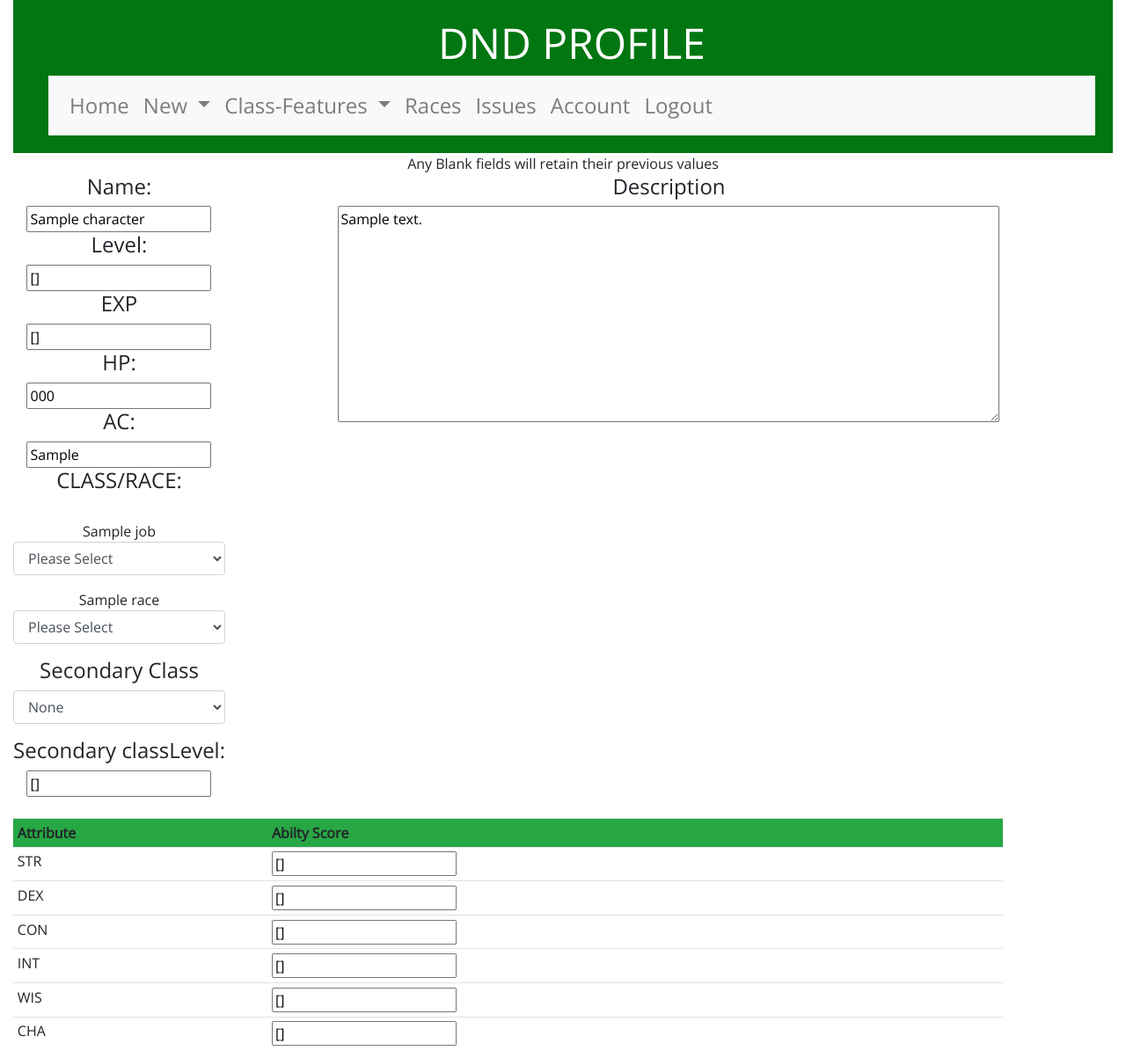
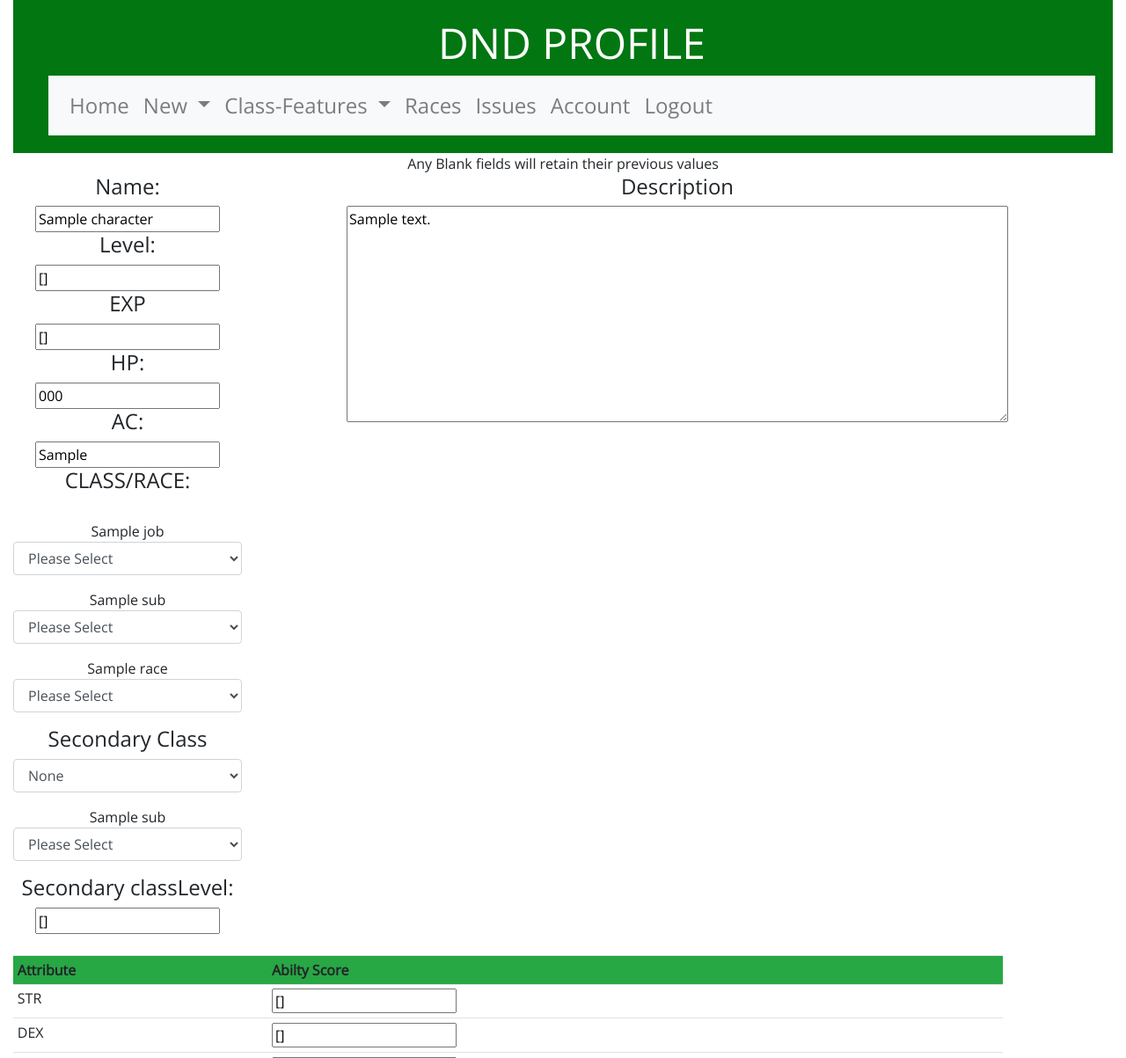
Before and after one commit to dmrobbin/flask_dnd, a Flask app: template templates/character_edit.html in a window 1280 px wide. Shown: the top 1203 px of the page at 88% size. Run offline with Flask 2, Linux system fonts and the light colour scheme; the template is opened without the code that fills it: most values are stand-ins (such as "Sample title", 1, 10 or a date in 2020); parts of the project's set-up code (start-up, migrations or seed data) failed here and were passed over; some libraries are stand-ins or nearby versions.

Commit message:
Full subclass/multi subclass support

```diff
--- a/app.py
+++ b/app.py
@@ -330,7 +330,7 @@ def edit_sub(sub):
     format_dict(subs_dict)
 
     if request.method == 'POST' and request.form['edit'] == '1':
-
+        subs.SUB_JOB=request.form['sub_job']
         subs.LEVEL_1=request.form['LEVEL_1'],
         subs.LEVEL_2=request.form['LEVEL_2'],
         subs.LEVEL_3=request.form['LEVEL_3'],
@@ -663,7 +663,13 @@ def character_edit(ida):
     skills_query = session.query(my_skills).filter(my_skills.character_id == character.id and my_skills.user_id==ids[flask_login.current_user.id])
     skills = skills_query.one_or_none()
     multi = session.query(my_multi).filter(my_multi.CHARACTER_ID==character.id).first()
+
+    if multi:
+        multi_subs=session.query(my_sub).filter(my_sub.JOB==multi.JOB).all()
+    else:
+        multi_subs=None
     addR=0
+    subs= session.query(my_sub).filter(my_sub.JOB==character.JOB).all()
     if ids[flask_login.current_user.id] not in admins and ids[flask_login.current_user.id] != character.user_id:
         return redirect('/')
 
@@ -687,6 +693,8 @@ def character_edit(ida):
             character.NAME=request.form['name']
         if request.form['job'] !='':
             character.JOB=request.form['job']
+        if request.form['sub'] != '':
+            character.SUB=request.form['sub']
         if request.form['race'] !='':
             subtract_racial(character)
             character.RACE=request.form['race']
@@ -743,6 +751,7 @@ def character_edit(ida):
 
         #if multi exists
         if multi:
+
             if request.form.get('job_multi')!='Remove':
                 if request.form.get('job_multi')!= 'None':
                     multi.JOB = request.form.get('job_multi'),
@@ -751,6 +760,12 @@ def character_edit(ida):
             else:
                 multi_query=session.query(my_multi).filter(my_multi.CHARACTER_ID==character.id)
                 multi_query.delete()
+
+            if request.form['multi_sub']!='Remove':
+                if request.form['multi_sub'] != '':
+                    multi.SUB=request.form['multi_sub'],
+            else:
+                multi.SUB=''
         else:
             if request.form.get('job_multi')!= '' and request.form.get('level_multi')!='':
                 session.add(my_multi(
@@ -769,7 +784,7 @@ def character_edit(ida):
 
         return redirect(url_for('character_info',ida=character.id))
 
-    return render_template('character_edit.html', character=character, skills=skills, multi=multi, races=races)
+    return render_template('character_edit.html', character=character, skills=skills, multi=multi, races=races, subs=subs, multi_subs=multi_subs)
 
 @app.route('/spell_edit/<name>', methods=['POST', 'GET'])
 @flask_login.login_required
--- a/templates/character_edit.html
+++ b/templates/character_edit.html
@@ -40,8 +40,22 @@
 		</select>
 	</div>
 
-		<div class="form-group">
-			{{character.RACE}}
+
+	<div class="form-group">
+		{%if character.SUB%}
+			{{character.SUB}}
+		{%endif%}
+		<select name="sub" class="form-control">
+			<option value="">Please Select</option>
+			{%for sub in subs%}
+				<option value="{{sub.SUB_JOB}}">{{sub.SUB_JOB}}</option>
+			{%endfor%}
+		</select>
+	</div>
+
+
+	<div class="form-group">
+		{{character.RACE}}
 		<select name="race" class="form-control">
 			<option value="">Please Select</option>
 			{%for race in races%}
@@ -70,6 +84,23 @@
 			<option value="Remove">Remove secondary class</option>
 		</select>
 	</div>
+
+	{%if multi%}
+
+	<div class="form-group">
+		{%if multi.SUB%}
+			{{multi.SUB}}
+		{%endif%}
+		<select name="multi_sub" class="form-control">
+			<option value="">Please Select</option>
+			{%for sub in multi_subs%}
+				<option value="{{sub.SUB_JOB}}">{{sub.SUB_JOB}}</option>
+			{%endfor%}
+			<option value="Remove">Remove secondary Sub class</option>
+		</select>
+	</div>
+
+	{%endif%}
 
 	<h4>Secondary classLevel:</h4>
 	<input type="text" name="level_multi" value ={{multi.LEVEL}}>
--- a/templates/character_info.html
+++ b/templates/character_info.html
@@ -12,9 +12,9 @@
 	<a  href="/edit/{{character.id}}" class="btn btn-success" id="btnsucc">Edit {{character.NAME}}</a>
 </div>
 	<h3>{{character.RACE}}
-	Level {{character.LEVEL}} <u><a href="/class_details/{{character.JOB}}">{{character.JOB}}</a></u>
+	Level {{character.LEVEL}} {%if character.SUB%} {{character.SUB}} {%endif%} <u><a href="/class_details/{{character.JOB}}">{{character.JOB}}</a></u>
 	{%if multi%}
-	Level {{multi.LEVEL}} <u><a href="/class_details/{{multi.JOB}}">{{multi.JOB}}</a></u></h3>
+	Level {{multi.LEVEL}} {%if multi.SUB%} {{multi.SUB}} {%endif%} <u><a href="/class_details/{{multi.JOB}}">{{multi.JOB}}</a></u></h3>
 	Proficency Bonus: <span id="profMult"></span>
 	{%else%}
 	Proficency Bonus: <span id="prof"></span>
--- a/templates/character_list.html
+++ b/templates/character_list.html
@@ -15,7 +15,7 @@
 	  <div class="card">
 	    <a href="info/{{character.id}}"><img class="card-img-top" src="/static/images/{{character.image}}" height = "230" width="100" alt="Card image cap"></a>
 	    <div class="card-body">
-	      <a href="info/{{character.id}}"><h5 class="card-title"><strong>{{character.NAME}} Level {{character.LEVEL}} {{character.RACE}} {{character.JOB}}</strong></h5></a>
+	      <a href="info/{{character.id}}"><h5 class="card-title"><strong>{{character.NAME}} Level {{character.LEVEL}} {{character.RACE}} {%if character.SUB%} {{character.SUB}} {%endif%} {{character.JOB}}</strong></h5></a>
 	      <p class="card-text"><div class="text">{{character.description}}</div></p>
 	      <p class="card-text">
 	      	<small class="text-muted">
```
Also changed, not shown: local_version.py (+17 -2 lines).
